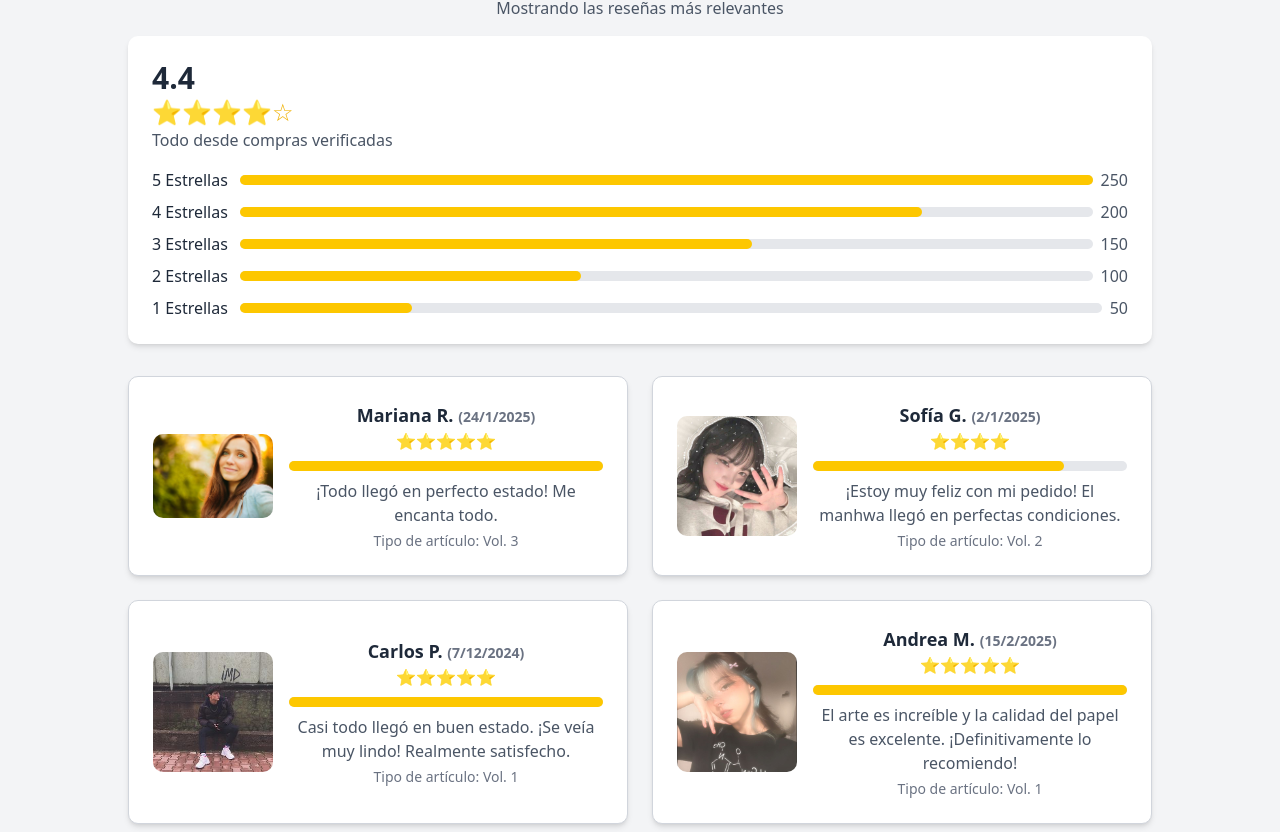
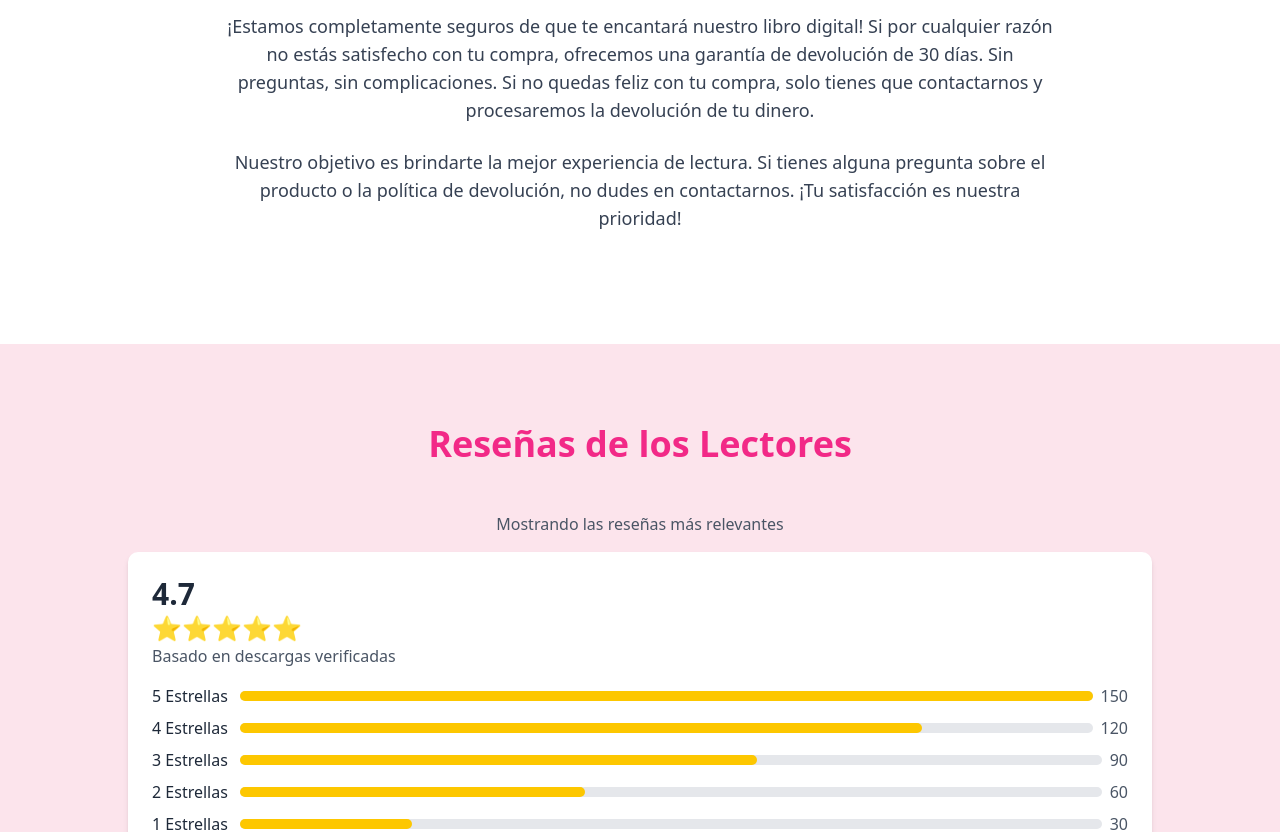
Before and after one commit to AlexsandraRoldan/My-landing, a Next.js app: page / in a window 1280 px wide. Shown: the part 2414-3246 px from the top of the page. Built offline with nearby package versions, Linux system fonts and the light colour scheme.

Commit message:
feat(reseñas): adaptar comentarios a la versión digital

```diff
--- a/src/app/page.tsx
+++ b/src/app/page.tsx
@@ -293,12 +293,24 @@ export default function LandingPage() {
   </div>
 </section>
 
+<section id="garantia" className="py-20 px-6 text-gray-800">
+  <div className="max-w-4xl mx-auto text-center">
+    <h2 className="text-4xl font-bold text-[#F22987] mb-8">Garantía de Satisfacción</h2>
+    <div className="bg-transparent p-8">
+      <p className="text-lg text-gray-700 mb-6">
+        ¡Estamos completamente seguros de que te encantará nuestro libro digital! Si por cualquier razón no estás satisfecho con tu compra, ofrecemos una garantía de devolución de 30 días.
+        Sin preguntas, sin complicaciones. Si no quedas feliz con tu compra, solo tienes que contactarnos y procesaremos la devolución de tu dinero.
+      </p>
+      <p className="text-lg text-gray-700">
+        Nuestro objetivo es brindarte la mejor experiencia de lectura. Si tienes alguna pregunta sobre el producto o la política de devolución, no dudes en contactarnos.
+        ¡Tu satisfacción es nuestra prioridad!
+      </p>
+    </div>
+  </div>
+</section>
 
 
-
-
-
-        <section id="reviews" className="bg-gray-100 py-20 px-6 text-gray-800">
+<section id="reviews" className="bg-[#FCE4EC] py-20 px-6 text-gray-800">
   <div className="max-w-5xl mx-auto text-center">
     <h2 className="text-4xl font-bold mb-12 text-[#F22987]">Reseñas de los Lectores</h2>
     <p className="text-gray-600 mb-4">Mostrando las reseñas más relevantes</p>
@@ -311,9 +323,9 @@ export default function LandingPage() {
       viewport={{ once: true }}
       className="bg-white p-6 rounded-lg shadow-md mb-8 text-left"
     >
-              <h3 className="text-3xl font-bold text-gray-800">4.4</h3>
-              <p className="text-yellow-500 text-2xl">⭐⭐⭐⭐☆</p>
-              <p className="text-gray-600">Todo desde compras verificadas</p>
+      <h3 className="text-3xl font-bold text-gray-800">4.7</h3>
+      <p className="text-yellow-500 text-2xl">⭐⭐⭐⭐⭐</p>
+      <p className="text-gray-600">Basado en descargas verificadas</p>
       <div className="mt-4 space-y-2">
         {[5, 4, 3, 2, 1].map((stars, index) => (
           <motion.div
@@ -328,42 +340,43 @@ export default function LandingPage() {
             <div className="flex-1 bg-gray-200 rounded-full h-2.5 ml-2">
               <div className="bg-yellow-400 h-2.5 rounded-full" style={{ width: `${stars * 20}%` }}></div>
             </div>
-                    <span className="text-gray-600 ml-2">{stars * 50}</span>
+            <span className="text-gray-600 ml-2">{stars * 30}</span>
           </motion.div>
         ))}
       </div>
     </motion.div>
 
     <div className="grid md:grid-cols-2 gap-6">
-              {[{
+      {[
+        {
           name: "Mariana R.",
           date: "24/1/2025",
           rating: 5,
-                review: "¡Todo llegó en perfecto estado! Me encanta todo.",
-                image: "/imagenes/chica1.jpg",
-                itemType: "Vol. 3"
-              }, {
+          review: "La descarga fue súper rápida y el formato digital es excelente. ¡Muy recomendado!",
+          image: "/imagenes/chica1.jpg"
+        },
+        {
           name: "Sofía G.",
           date: "2/1/2025",
           rating: 4,
-                review: "¡Estoy muy feliz con mi pedido! El manhwa llegó en perfectas condiciones.",
-                image: "/imagenes/chica3.jpg",
-                itemType: "Vol. 2"
-              }, {
+          review: "Buena calidad, lo ame!.",
+          image: "/imagenes/chica3.jpg"
+        },
+        {
           name: "Carlos P.",
           date: "7/12/2024",
           rating: 5,
-                review: "Casi todo llegó en buen estado. ¡Se veía muy lindo! Realmente satisfecho.",
-                image: "/imagenes/chico2.jpg",
-                itemType: "Vol. 1"
-              }, {
+          review: "Me encanta la historia y la presentación en digital. Fácil de leer y con una interfaz muy cómoda.",
+          image: "/imagenes/chico2.jpg"
+        },
+        {
           name: "Andrea M.",
           date: "15/2/2025",
           rating: 5,
-                review: "El arte es increíble y la calidad del papel es excelente. ¡Definitivamente lo recomiendo!",
-                image: "/imagenes/chica4.jpg",
-                itemType: "Vol. 1"
-              }].map((review, index) => {
+          review: "Todo genial. La descarga fue instantánea y el manhwa se ve increíble en mi tablet.",
+          image: "/imagenes/chica4.jpg"
+        }
+      ].map((review, index) => {
         const { ref, inView } = useInView({ triggerOnce: true, threshold: 0.2 });
         return (
           <motion.div
@@ -382,7 +395,6 @@ export default function LandingPage() {
                 <div className="bg-yellow-400 h-2.5 rounded-full" style={{ width: `${review.rating * 20}%` }}></div>
               </div>
               <p className="mt-2 text-gray-600">{review.review}</p>
-                      <p className="mt-1 text-sm text-gray-500">Tipo de artículo: {review.itemType}</p>
             </div>
           </motion.div>
         );
@@ -390,6 +402,8 @@ export default function LandingPage() {
     </div>
   </div>
 </section>
+
+
         <section id="faq" className="py-20 px-6 bg-gradient-to-b from-[#f8c8dc] to-[#f6a5c0] text-gray-800">
   <div className="max-w-4xl mx-auto text-center">
     <h2 className="text-4xl font-bold text-[#F22987] mb-12">Preguntas Frecuentes</h2>
```
Lines whose indentation alone changed are shown as unchanged.
